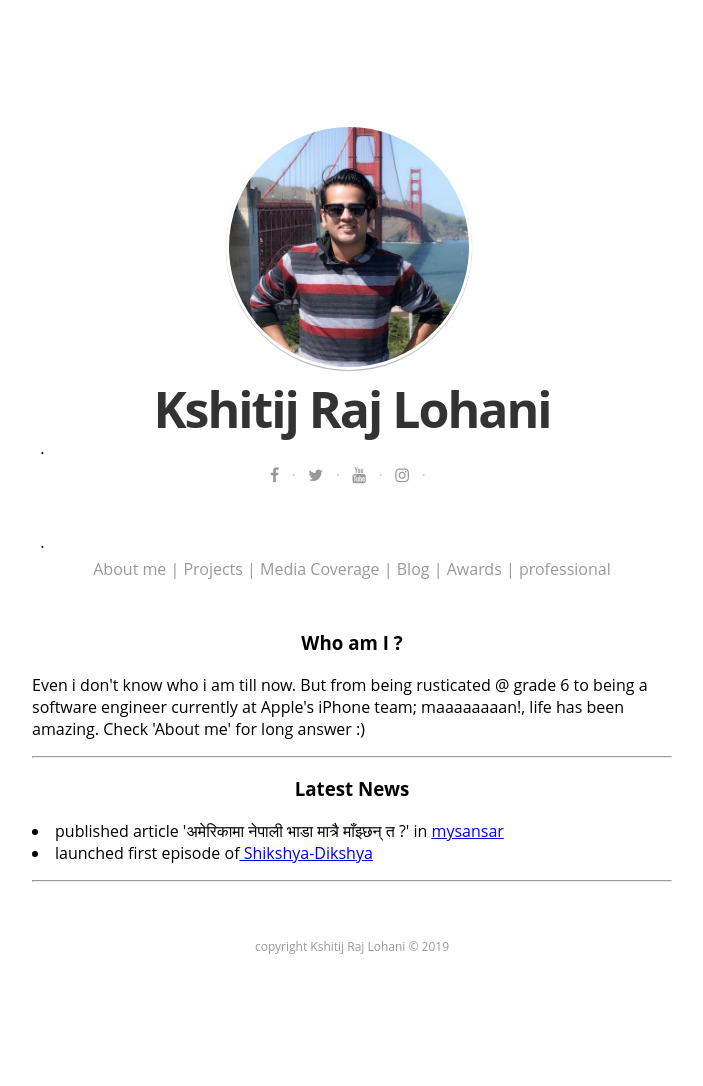
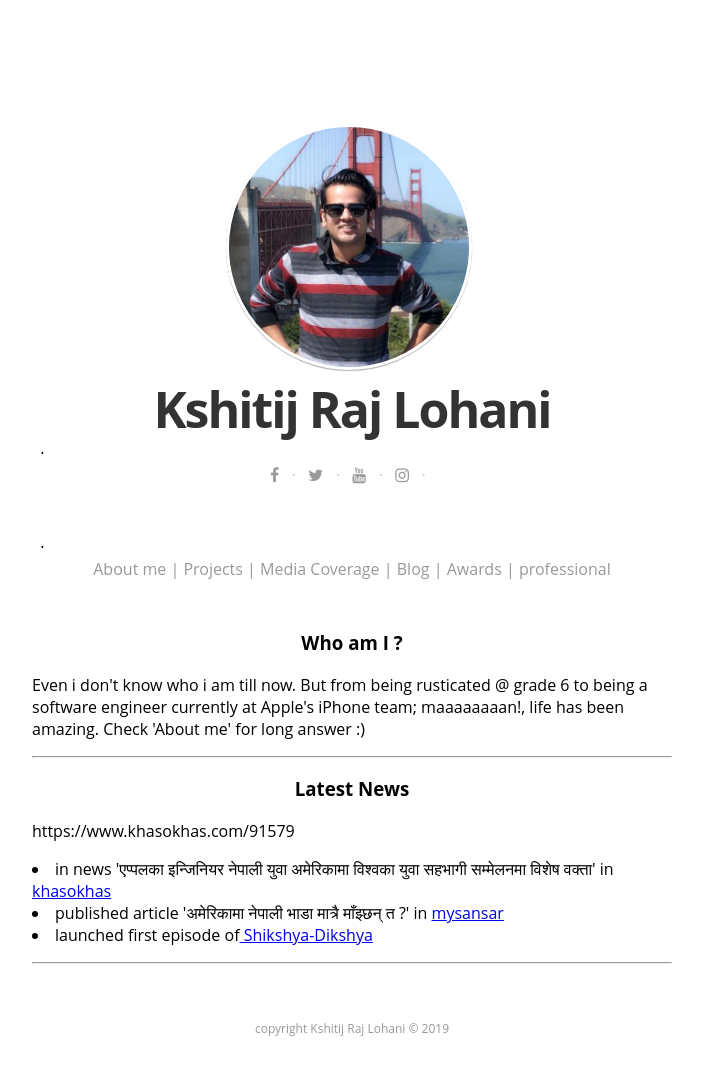
Before and after one commit to kshitijlohani/kshitijlohani.github.io, a Jekyll site: the page built from index.html, in a window 1280 px wide. Shown: the whole page, without its empty margins (288-991 px from the left). Built offline with Jekyll 4.4.1, drawn with Linux system fonts in a browser that asks for light colours; nearby versions of some CDN libraries; some web fonts are replaced; the list of posts is cut into pages by our own code; before the commit the page ends 1004 px from its top, so only the background shows below that.

Commit message:
khasokhas link in index page

```diff
--- a/index.html
+++ b/index.html
@@ -5,15 +5,17 @@ layout: default
 </div>
 <header class="blog-header">
    {% if site.logo %}
-   <a class="blog-logo" href="{{site.url}}{{site.baseurl}}" style="background-image: url('{{ site.logo | prepend: site.baseurl }}')">{{ site.title }}</a>
+   <a class="blog-logo" href="{{site.url}}{{site.baseurl}}"
+      style="background-image: url('{{ site.logo | prepend: site.baseurl }}')">{{ site.title }}</a>
    {% endif %}
    <h1 class="blog-title">{{ site.title }}</h1>
    &nbsp;&nbsp;·&nbsp;&nbsp;
    <div class="custom-links">
       {% for social in site.social %}
       {% if social.url %}
-      <a class="icon-{{ social.icon }}" href="{{ social.url }}" {% if social.desc %} title="{{ social.desc }}"{% endif %}">
-      <i class="fa fa-{{ social.icon }}"></i>
+      <a class="icon-{{ social.icon }}" href="{{ social.url }}" {% if social.desc %} title="{{ social.desc }}"
+         {% endif %}">
+         <i class="fa fa-{{ social.icon }}"></i>
       </a>
       &nbsp;&nbsp;·&nbsp;&nbsp;
       {% endif %}
@@ -30,7 +32,7 @@ layout: default
    </div>
    <div>
       <h3 style="text-align:center;">
-        Who am I ?
+         Who am I ?
       </h3>
       <p>
          Even i don't know who i am till now.
@@ -42,11 +44,15 @@ layout: default
 
    <div>
       <h3 style="text-align:center;">
-        Latest News
+         Latest News
       </h3>
       <p>
-        <li> published article 'अमेरिकामा नेपाली भाडा मात्रै माँझ्छन् त ?' in <a href="http://www.mysansar.com/2019/02/34977/">mysansar</a></li>
-        <li> launched first episode of<a href="https://kshitijlohani.com/shikshya-dikshya/"> Shikshya-Dikshya</a></li>
+         https://www.khasokhas.com/91579
+         <li> in news 'एप्पलका इन्जिनियर नेपाली युवा अमेरिकामा विश्वका युवा सहभागी सम्मेलनमा विशेष वक्ता' in <a
+               href="https://www.khasokhas.com/91579">khasokhas</a></li>
+         <li> published article 'अमेरिकामा नेपाली भाडा मात्रै माँझ्छन् त ?' in <a
+               href="http://www.mysansar.com/2019/02/34977/">mysansar</a></li>
+         <li> launched first episode of<a href="https://kshitijlohani.com/shikshya-dikshya/"> Shikshya-Dikshya</a></li>
       </p>
       <hr>
    </div>
```
